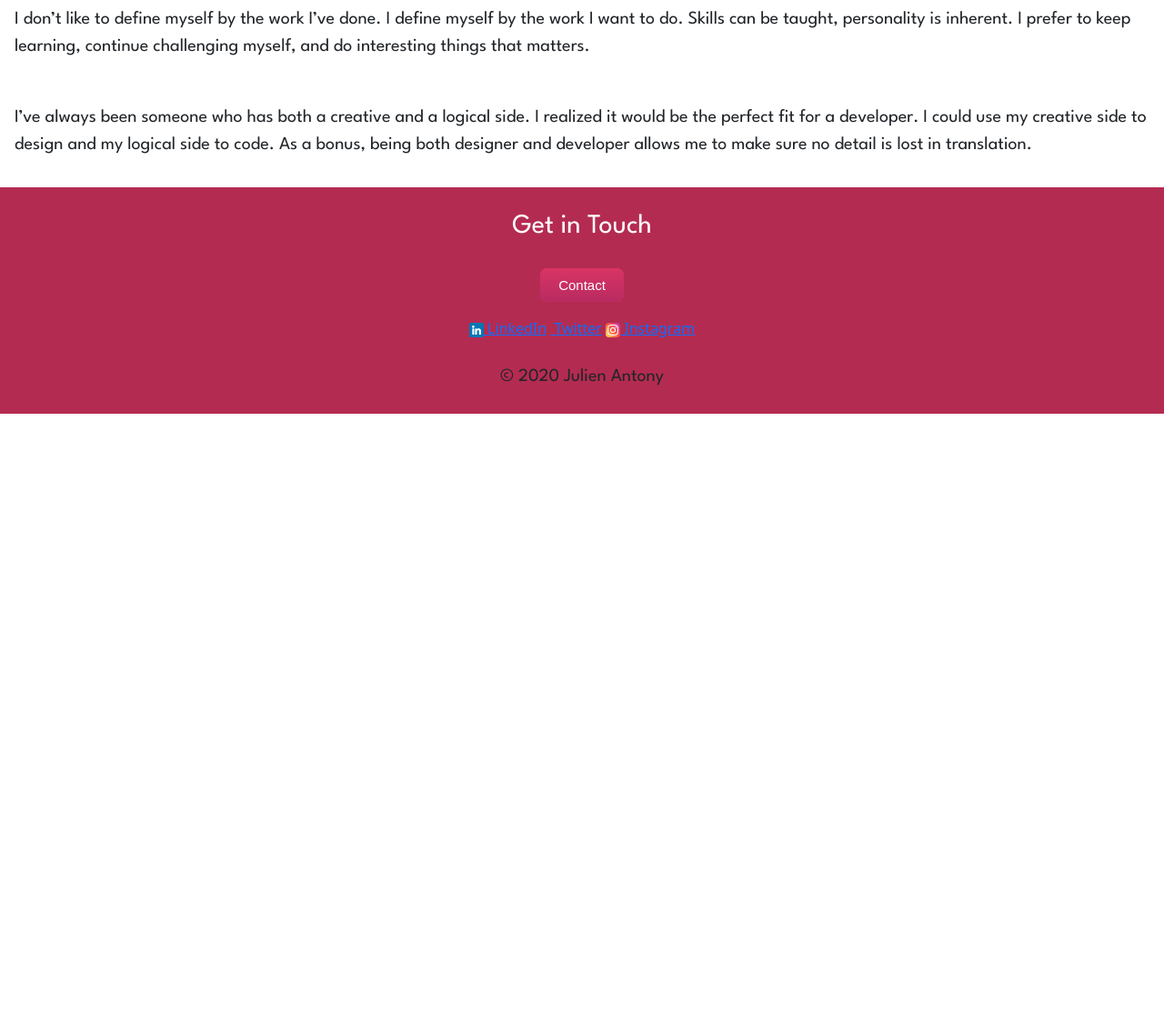
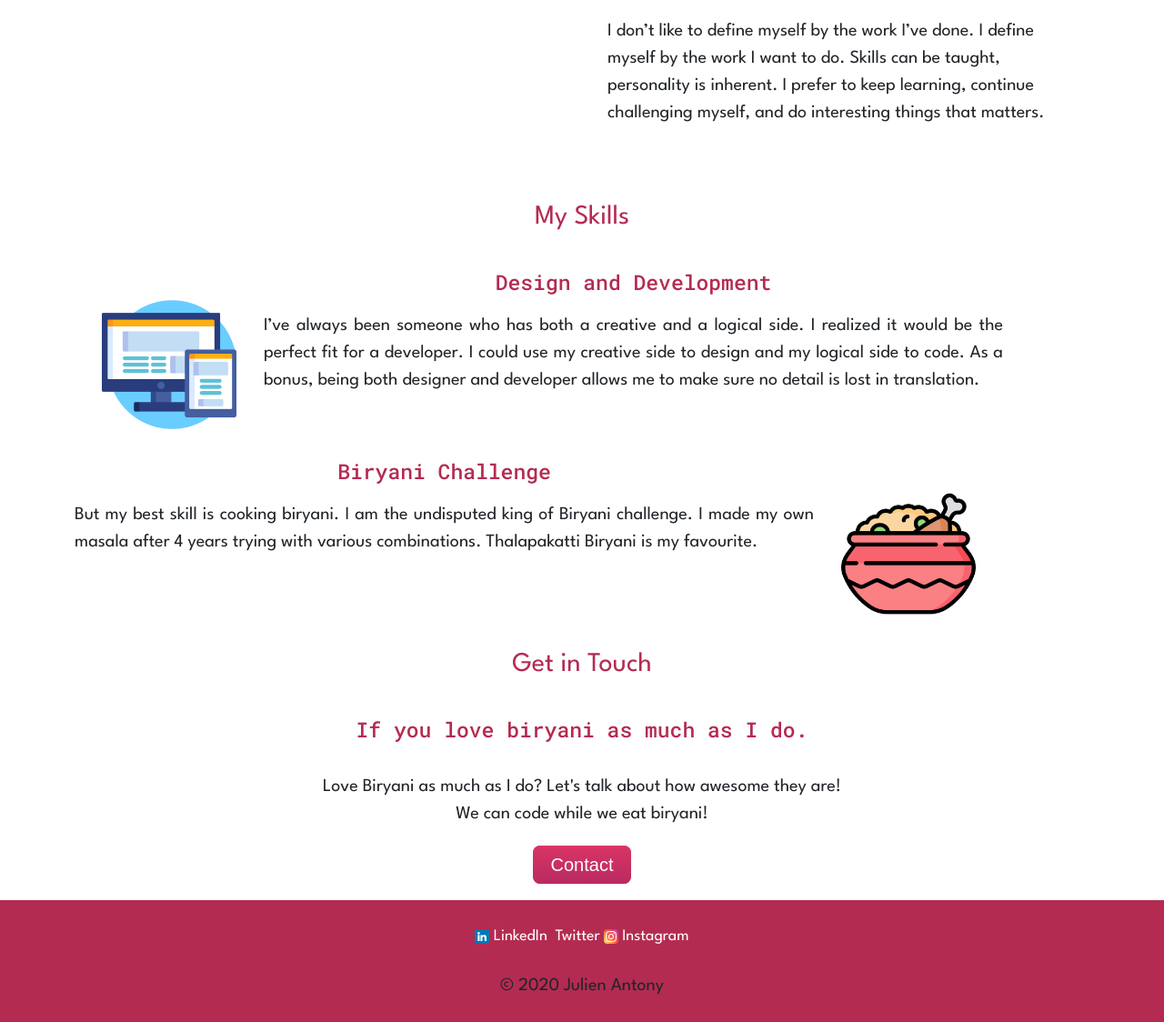
Before and after one commit to antonyjulien/about-me, a plain HTML site: page index.html in a window 1280 px wide. Shown: the part 910-2034 px from the top of the page at 91% size. Before the commit the page ends 1415 px from the top, so only its background shows below. Drawn offline with nearby package versions, Linux system fonts and the light colour scheme.

Commit message:
Add files via upload

```diff
--- a/css/styles.css
+++ b/css/styles.css
@@ -14,11 +14,19 @@ h4 {
   color: #B42B51;
   font-size: 30px;
   font-family: 'League Spartan', sans-serif;
+  margin-bottom: 40px;
 }
 
 h5 {
   font-family: 'League Spartan', sans-serif;
   font-size: 25px;
+}
+
+a {
+  text-decoration: none;
+  color : white;
+  font-family: 'League Spartan', sans-serif;
+  font-size: 1.1rem;
 }
 
 p {
@@ -55,9 +63,35 @@ p {
 
 }
 
+/* SKILLS */
+#coding-image {
+  width : 13rem;
+  height : 13rem;
+  padding: 30px;
+}
+
+#biryani-image {
+  width : 13rem;
+  height : 13rem;
+  padding: 30px;
+}
+
+#skill-explanation {
+  text-align: justify;
+  padding-top: 1%
+}
+
+
 /* CONTACT */
 
-#contact {
+#final-words {
+  padding: 2%;
+  width: 50%;
+  margin: auto;
+}
+
+.social-media-container {
+  padding-top : 2%;
   background-color: #B42B51;
 }
 
@@ -73,7 +107,7 @@ p {
   border-radius: 8px;
   font-family: Arial;
   color: #ffffff;
-  font-size: 15px;
+  font-size: 20px;
   padding: 10px 20px 10px 20px;
   text-decoration: none;
 }
@@ -89,9 +123,7 @@ p {
 }
 
 #get-in-touch {
-  padding-top: 2%;
-  padding-bottom: 2%;
-  color: white;
+
 }
 #copyright {
   margin-bottom: 0;
--- a/index.html
+++ b/index.html
@@ -31,7 +31,7 @@
       <nav class="navbar navbar-expand-lg navbar-light">
         <ul class="navbar-nav ms-auto">
           <li class="nav-item">
-            <button type="button" class = "btn btn-outline-danger btn-sm" name="button"><a class="nav-link" href="#contact">Say Hello</a></button>
+            <button type="button" class="btn btn-outline-danger btn-sm" name="button"><a class="nav-link" href="#contact">Say Hello</a></button>
           </li>
         </ul>
       </nav>
@@ -43,27 +43,49 @@
   </section>
 
   <section id="introduction">
-    <div class="text-center">
-      <img id="my-image" src="resources/images/julien.png" alt="My Image">
-      <h4>Hello</h4>
-      <h5>Let's get to know about me.</h5>
-    </div>
-    <div class="text-justify">
+    <div class="container">
+      <div class="row">
+        <div class="col-md-6 pt-4 pt-lg-0">
           <p class="w-auto p-3">
             In the year of 2014, I finished my Bachelors but I was not sure of the
             career I have to choose. After jumping between different field of jobs
             for the past 7 years, finally I got to know that Web Developing is the
             one that excites me and I am working on that.
           </p>
+        </div>
+      </div>
+    </div>
 
+    <div class="text-center">
+      <img id="my-image" src="resources/images/julien.png" alt="My Image">
+    </div>
+
+    <div class="container">
+      <div class="row">
+        <div class="col-md-6 pt-4 pt-lg-0">
+          <p></p>
+        </div>
+        <div class="col-md-6 pt-4 pt-lg-0">
           <p class="w-auto p-3">
             I don’t like to define myself by the work I’ve done. I define myself by
             the work I want to do. Skills can be taught, personality is inherent.
             I prefer to keep learning, continue challenging myself, and do
             interesting things that matters.
           </p>
+        </div>
+      </div>
+    </div>
+  </section>
 
-      <p class="w-auto p-3">
+  <section id="skills" class="text-center">
+    <h4>My Skills</h4>
+    <div class="container">
+
+      <div class="row">
+        <div class="col-md-11 pt-4 pt-lg-0">
+          <img src="resources/images/responsive.png" class="float-start imgshadow" id="coding-image" alt="">
+          <h3>Design and Development</h3>
+          <p id="skill-explanation">
             I’ve always been someone who has both a creative and a logical side.
             I realized it would be the perfect fit for a developer. I could use my
             creative side to design and my logical side to code. As a bonus, being
@@ -71,23 +93,44 @@
             in translation.
           </p>
         </div>
+      </div>
+    </div>
 
-    <section id = "contact" class = "text-center">
+    <div class="container">
+
+      <div class="row">
+        <div class="col-md-11 pt-4 pt-lg-0">
+          <img id="biryani-image" class="float-end" src="resources/images/biryani.png" alt="Biryani Image">
+          <h3>Biryani Challenge</h3>
+          <p id="skill-explanation">
+            But my best skill is cooking biryani. I am the undisputed king of Biryani challenge.
+            I made my own masala after 4 years trying with various combinations.
+            Thalapakatti Biryani is my favourite.
+          </p>
+        </div>
+      </div>
+    </div>
+
+    </div>
+  </section>
+
+
+  <section id="contact" class="text-center">
     <div class="contact-container">
       <h4 id="get-in-touch">Get in Touch</h4>
+      <h3>If you love biryani as much as I do.</h3>
+      <p id="final-words">Love Biryani as much as I do? Let's talk about how awesome they are! We can code while we eat biryani!</p>
       <a class="contact-button" href="mailto: mantonyjulien@gmail.com">Contact</a>
       <br>
       <br>
+    </div>
+
+    <div class="social-media-container">
       <a id="linkedin" href="https://www.linkedin.com/in/julien-antony-b7029b170/"><img src="resources/images/linkedin.png" alt=""> LinkedIn</a>
       <a id="twitter" href="https://twitter.com/AntonyJulien"><img src="resources/images/twitter.png" alt=""> Twitter</a>
       <a id="instagram" href="https://www.instagram.com/i_am_julienn/"><img src="resources/images/instagram.png" alt=""> Instagram</a>
       <p id="copyright">© 2020 Julien Antony</p>
     </div>
-    </section>
-
-
-
-  </section>
 
 </body>
 
```
Lines whose indentation alone changed are shown as unchanged.
